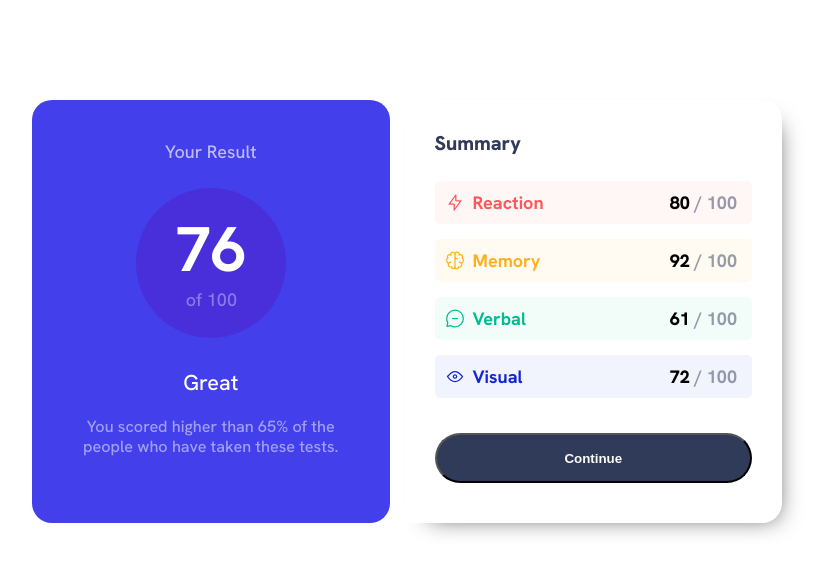
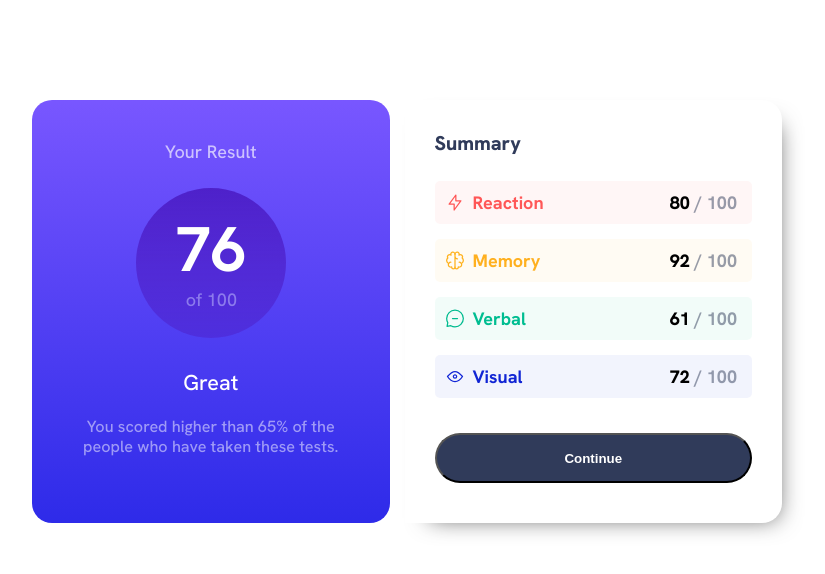
Before and after one commit to Krish3718/FrontendMentor-ResultsSummary, a plain HTML site: page index.html in a window 1280 px wide. Shown: the whole page, without its empty margins (233-1058 px from the left). Drawn offline with Linux system fonts and the light colour scheme.

Commit message:
final-commit

```diff
--- a/style.css
+++ b/style.css
@@ -21,7 +21,7 @@ img {
 .left-half {
   display: flex;
   flex-direction: column;
-  background-color: hsla(241, 81%, 54%, 0.9);
+  background-image: linear-gradient(hsl(252, 100%, 67%), hsl(241, 81%, 54%));
   border-bottom-left-radius: 20px;
   border-bottom-right-radius: 20px;
   padding: 20px;
@@ -107,7 +107,10 @@ img {
   font-weight: 800;
 }
 .inner-circle {
-  background-color: hsl(252, 100%, 67%);
+  background-image: linear-gradient(
+    hsla(256, 72%, 46%, 1),
+    hsla(241, 72%, 46%, 0)
+  );
   border-radius: 50%;
   width: 150px;
   height: 150px;
```
